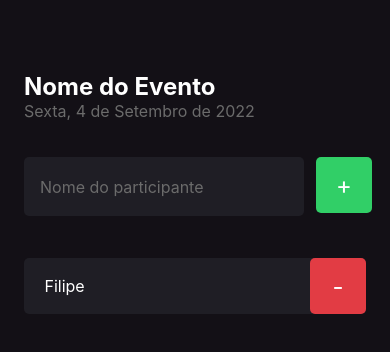
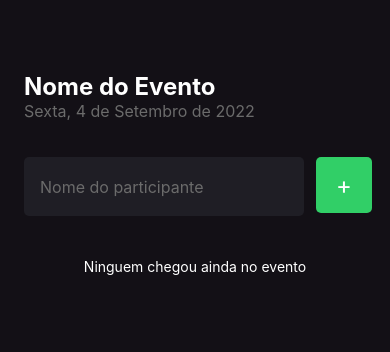
Before and after one commit to Mario-Coxe/ignite, a React Native app: screen / in a window 390 px wide. Shown: the top 352 px of the page. Built offline with nearby package versions, Linux system fonts and the light colour scheme.

Commit message:
feat: removi participant of list

```diff
--- a/src/screens/Home/index.tsx
+++ b/src/screens/Home/index.tsx
@@ -11,7 +11,7 @@ import { Participant } from "../components/Participant";
 import { styles } from "./styles";
 
 export function Home() {
-  const [participants, setParticipants] = useState(["Filipe"]);
+  const [participants, setParticipants] = useState<String[]>([]);
   const [partipantName, setParticipantName] = useState("");
 
   function hendleParticipantAdd() {
@@ -31,7 +31,10 @@ export function Home() {
       {
         text: "Sim",
         style: "destructive",
-        onPress: () => Alert.alert("Deletado!"),
+        onPress: () =>
+          setParticipants((prevState) =>
+            prevState.filter((participant) => participant !== name)
+          ),
       },
       {
         text: "Não",
```
